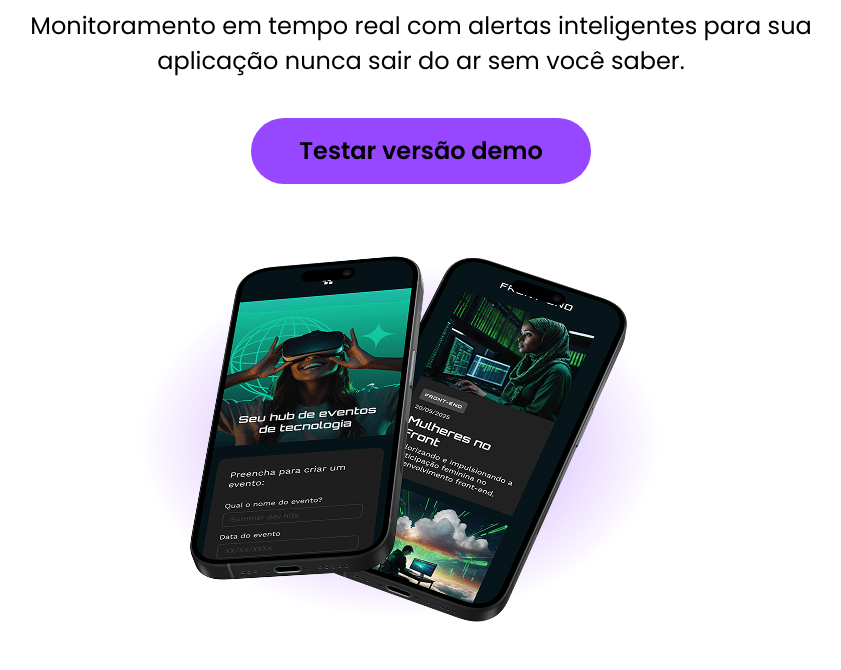
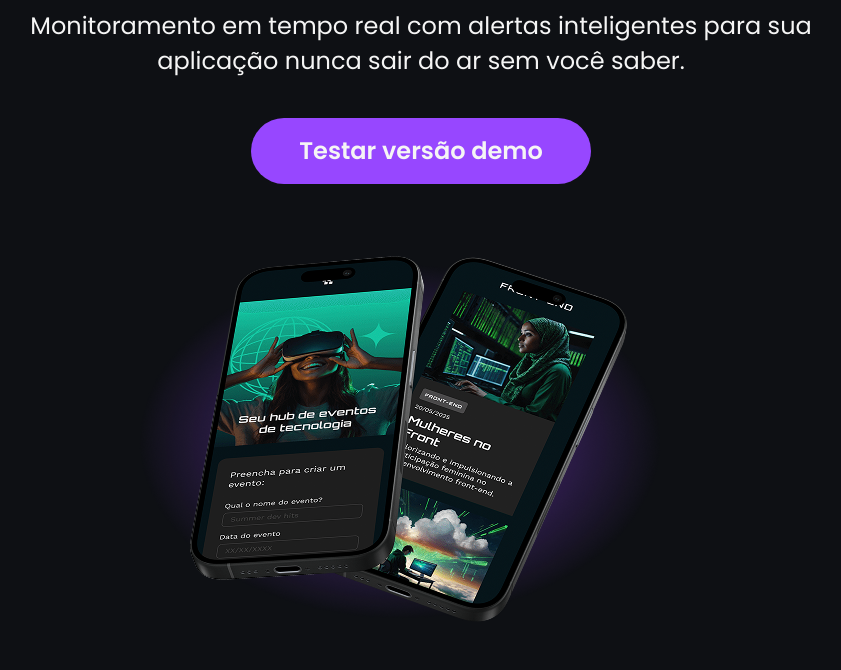
Before and after one commit to juliocreis/tecboard, a plain HTML site: page index.html in a window 1280 px wide. Shown: the part 349-1019 px from the top of the page, without its empty margins (219-1060 px from the left). Drawn offline with Linux system fonts and the light colour scheme.

Commit message:
Desfaz alteração na cor de fundo e cor do texto

```diff
--- a/css/style.css
+++ b/css/style.css
@@ -27,12 +27,12 @@
 * {
     margin: 0;
     padding: 0;
-    color: #000;
+    color: #F5F5F5;
 }
 
 /* Desktop */
 body {
-    background-color: #FFF;
+    background-color: #0E1014;
 }
 
 header img {
```
